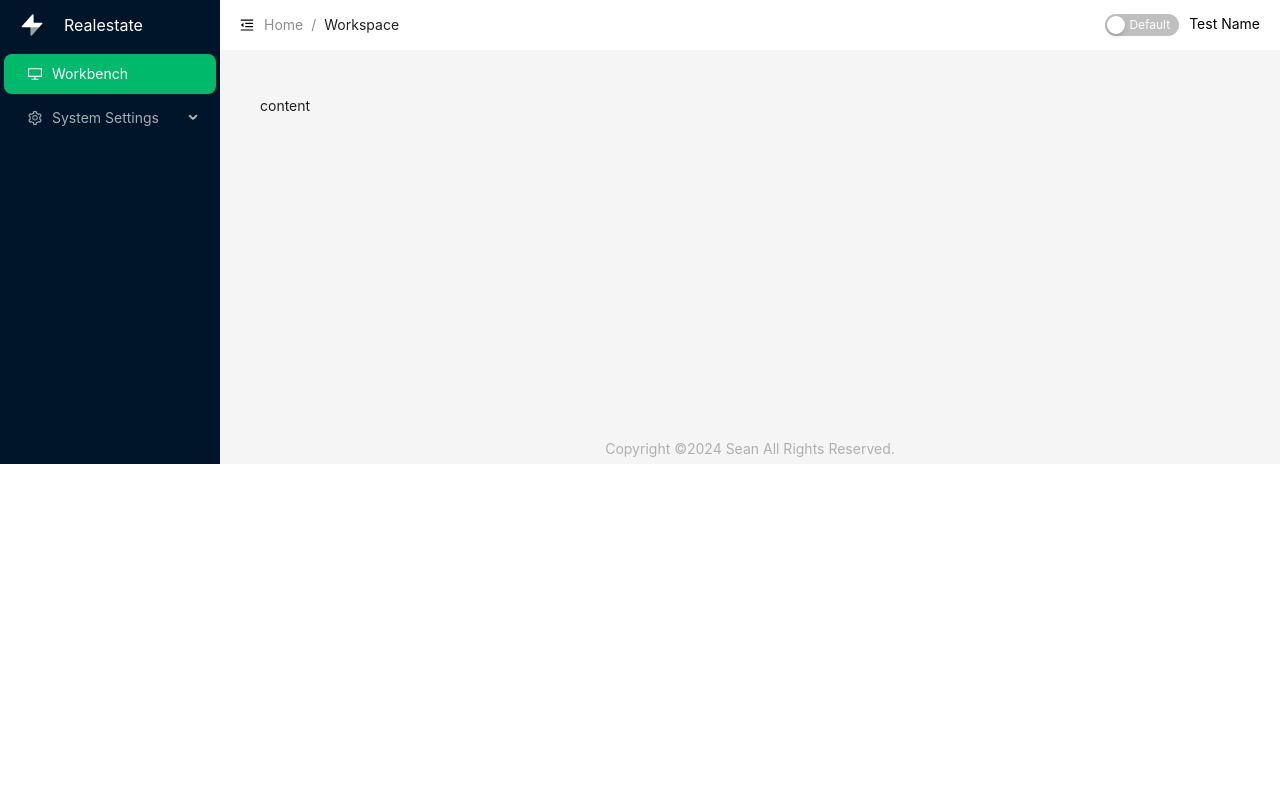
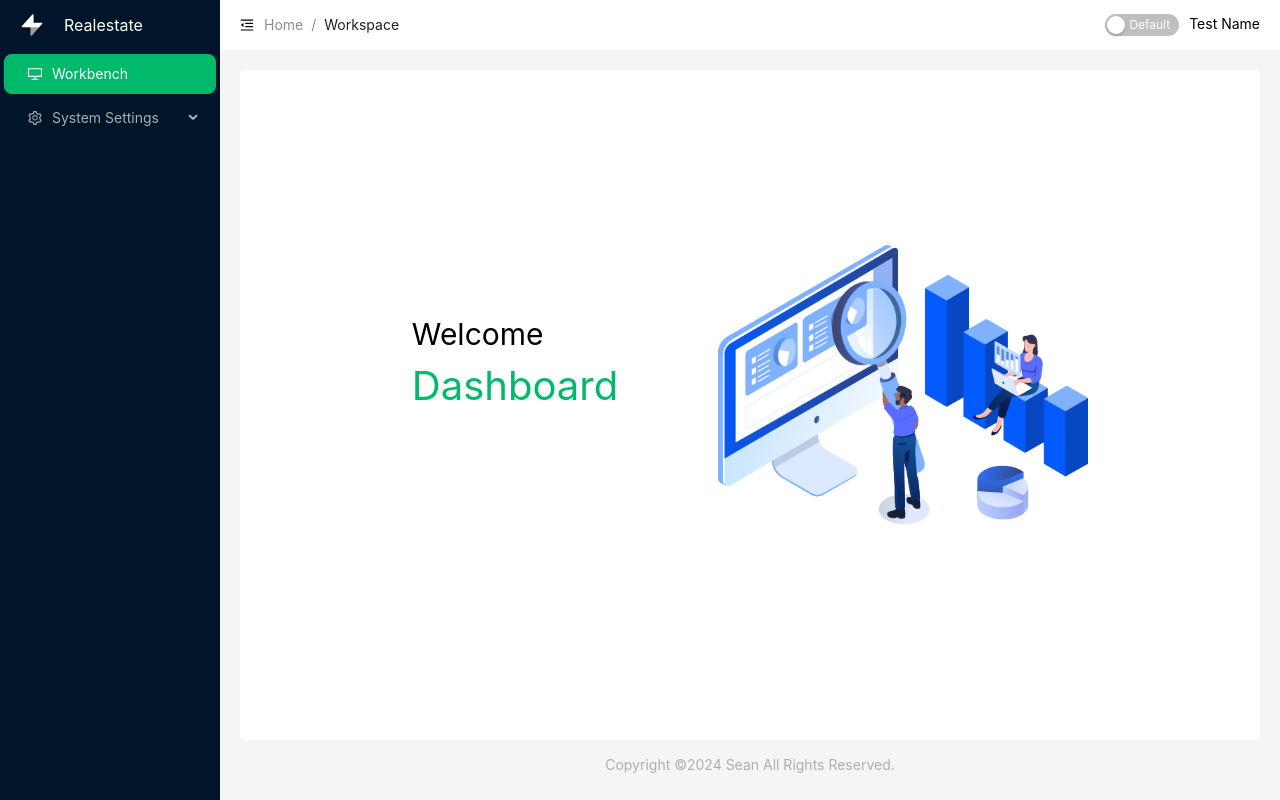
Before and after one commit to sson408/react-manager, a React (Vite) app: page /welcome in a window 1280 px wide. Built offline with nearby package versions, Linux system fonts and the light colour scheme.

Commit message:
finish welcome page

```diff
--- a/src/components/NavFooter/index.module.less
+++ b/src/components/NavFooter/index.module.less
@@ -3,6 +3,7 @@
   line-height: 30px;
   color: #b0aeae;
   font-size: 14px;
+  margin-top: 10px;
   :global(a) {
     color: #b0aeae;
     &:hover {
--- /dev/null
+++ b/src/layout/index.module.less
@@ -0,0 +1,5 @@
+.content {
+  height: calc(100vh - 50px);
+  padding: 20px;
+  overflow: auto;
+}
--- a/src/layout/index.tsx
+++ b/src/layout/index.tsx
@@ -1,10 +1,11 @@
 import React from 'react'
 import { Layout } from 'antd'
-import 'antd/dist/reset.css'
 
 import NavHeader from '../components/NavHeader'
 import NavFooter from '../components/NavFooter'
 import SideMenu from '../components/Menu'
+import { Outlet } from 'react-router-dom'
+import styles from './index.module.less'
 
 const { Content, Sider } = Layout
 const App: React.FC = () => {
@@ -25,17 +26,12 @@ const App: React.FC = () => {
       </Sider>
       <Layout>
         <NavHeader />
-        <Content style={{ margin: '24px 16px 0' }}>
-          <div
-            style={{
-              padding: 24,
-              minHeight: 360
-            }}
-          >
-            content
+        <Content className={styles.content}>
+          <div className={styles.wrapper}>
+            <Outlet></Outlet>
           </div>
+          <NavFooter />
         </Content>
-        <NavFooter />
       </Layout>
     </Layout>
   )
--- a/src/router/index.tsx
+++ b/src/router/index.tsx
@@ -2,7 +2,7 @@ import { createBrowserRouter, Navigate } from 'react-router-dom'
 import Login from '../views/login/Login'
 import Error404 from '../views/404'
 import Error403 from '../views/403'
-import WelcomePage from '../views/welcome'
+import WelcomePage from '../views/welcome/welcome'
 import Layout from '../layout'
 
 const router = [
--- a/src/views/welcome.tsx
+++ /dev/null
@@ -1,9 +0,0 @@
-const WelcomePage = () => {
-  return (
-    <div className='welcome'>
-      <p>Welcome</p>
-    </div>
-  )
-}
-
-export default WelcomePage
--- /dev/null
+++ b/src/views/welcome/index.module.less
@@ -0,0 +1,29 @@
+.welcome {
+  display: flex;
+  justify-content: center;
+  align-items: center;
+  background-color: #fff;
+  border-radius: 5px;
+  height: calc(100vh - 130px);
+}
+.content {
+  position: relative;
+  bottom: 40px;
+  .subTitle {
+    font-size: 30px;
+    line-height: 42px;
+    color: #000;
+  }
+  .title {
+    font-size: 40px;
+    line-height: 62px;
+    color: #00b96b;
+  }
+}
+.img {
+  background: url('/imgs/welcome-bg.png') no-repeat;
+  background-size: contain;
+  width: 370px;
+  height: 320px;
+  margin-left: 100px;
+}
--- /dev/null
+++ b/src/views/welcome/welcome.tsx
@@ -0,0 +1,12 @@
+import styles from './index.module.less'
+export default function WelcomePage() {
+  return (
+    <div className={styles.welcome}>
+      <div className={styles.content}>
+        <div className={styles.subTitle}>Welcome</div>
+        <div className={styles.title}>Dashboard</div>
+      </div>
+      <div className={styles.img}></div>
+    </div>
+  )
+}
```
Also changed, not shown: public/imgs/welcome-bg.png (added).
